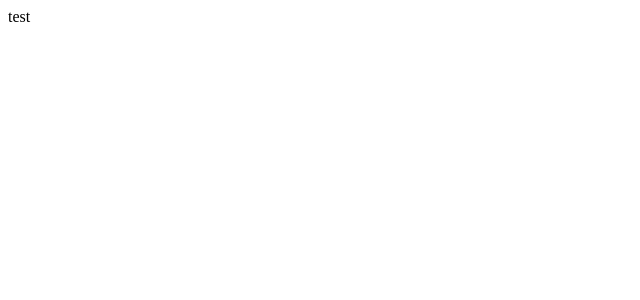
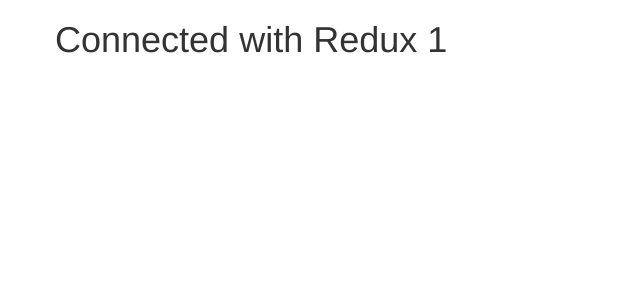
Before and after one commit to drm-code/ha-multi-steps-form, a React (Create React App) app: page / in a window 1280 px wide. Shown: the top 300 px of the page, without its empty margins (0-640 px from the left). Built offline with nearby package versions, Linux system fonts and the light colour scheme.

Commit message:
Connection with Redux

```diff
--- a/public/index.html
+++ b/public/index.html
@@ -10,6 +10,7 @@
     -->
     <link rel="manifest" href="%PUBLIC_URL%/manifest.json">
     <link rel="shortcut icon" href="%PUBLIC_URL%/favicon.ico">
+    <link rel="stylesheet" href="https://maxcdn.bootstrapcdn.com/bootstrap/latest/css/bootstrap.min.css">
     <!--
       Notice the use of %PUBLIC_URL% in the tags above.
       It will be replaced with the URL of the `public` folder during the build.
--- a/src/components/App.jsx
+++ b/src/components/App.jsx
@@ -1,9 +1,16 @@
 import React from 'react'
+import { connect } from 'react-redux'
 
-function App() {
+import Main from './main'
+
+function App({ step }) {
   return (
-    <div>test</div>
+    <Main step={step} />
   );
 }
 
-export default App
+const mapStateToProps = ({ progress }) => ({
+	step: progress.toJS().step
+})
+
+export default connect(mapStateToProps)(App)
--- /dev/null
+++ b/src/components/main/index.jsx
@@ -0,0 +1,14 @@
+import React from 'react'
+import { Row, Col } from 'react-bootstrap'
+
+export default class Main extends React.Component {
+	render() {
+		return (
+			<Col className="container">
+				<Row>
+					<h1>Connected with Redux {this.props.step}</h1>
+				</Row>
+			</Col>
+		)
+	}
+}
```
